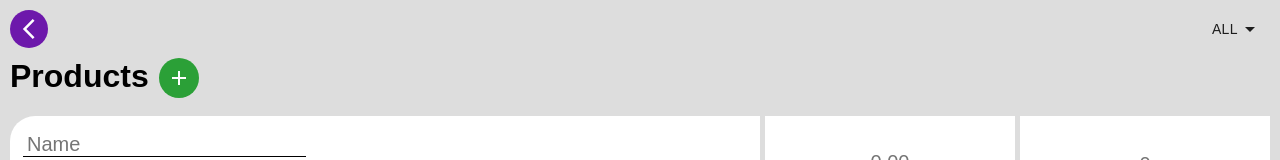
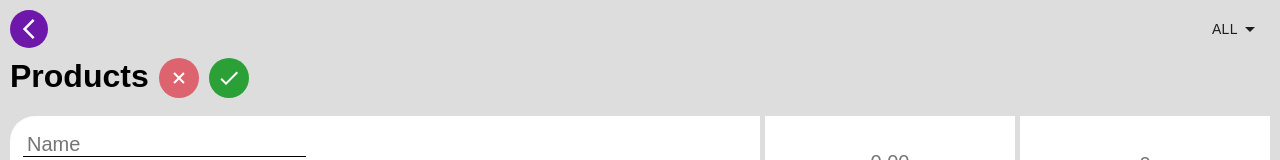
Before and after one commit to MohamedJakkariya/sell-app, a Next.js app: page /stocks in a window 1280 px wide. Both pictures are taken after a click on the button 178 px from the left and 78 px from the top of the page. Shown: the top 160 px of the page. Built offline with nearby package versions, Linux system fonts and the light colour scheme.

Commit message:
added hide and pop functionality for add product button

```diff
--- a/src/pages/stocks/index.tsx
+++ b/src/pages/stocks/index.tsx
@@ -24,6 +24,7 @@ import {
 import theme from '../../theme';
 import BackButton from '../../components/BackButton';
 import { useRouter } from 'next/router';
+import CheckOutLined from '@material-ui/icons/CheckOutLined';
 
 const useStyles = makeStyles({
 	extendedIconButton: {
@@ -58,12 +59,23 @@ export default function history() {
 	const [open, setOpen] = React.useState(false);
 	const [option, setOption] = React.useState<string>('all');
 
+	const [addClick, setAddClick] = React.useState(false);
+
 	const handleChange = (event: React.ChangeEvent<{ value: string }>) =>
 		setOption(event.target.value);
 
 	const handleClickOpen = () => setOpen(true);
 
 	const handleClose = () => setOpen(false);
+
+	const handleAddClick = (event) => {
+		console.log(event.currentTarget.className);
+		setAddClick(!addClick);
+
+		event.currentTarget.style.background = !addClick
+			? 'var(--red)'
+			: 'var(--green)';
+	};
 
 	return (
 		<History>
@@ -113,13 +125,23 @@ export default function history() {
 
 			<SubHeader>
 				<h1>Products</h1>
-				<IconButton className={classes.extendedIconButton}>
-					<AddOutlinedIcon />
+				<IconButton
+					onClick={(e) => handleAddClick(e)}
+					className={classes.extendedIconButton}>
+					<AddOutlinedIcon className={addClick ? 'crossButton' : ''} />
 				</IconButton>
+				{addClick ? (
+					<IconButton className={classes.extendedIconButton}>
+						<CheckOutLined />
+					</IconButton>
+				) : (
+					<></>
+				)}
 			</SubHeader>
 
 			<ProductLists>
-				<ProductListInput />
+				{addClick ? <ProductListInput /> : <></>}
+
 				{productListJson.map(
 					({
 						amount,
@@ -164,11 +186,10 @@ const SubHeader = styled.div`
 	padding: 10px 0;
 	display: flex;
 
-	button {
-		background: '#2ba037';
-		border: none;
-		outline: none;
-		border-radius: 50%;
+	.crossButton {
+		transform: rotate(45deg);
+		/* background: var(--red); */
+		transition: 0.5s transform;
 	}
 `;
 
```
